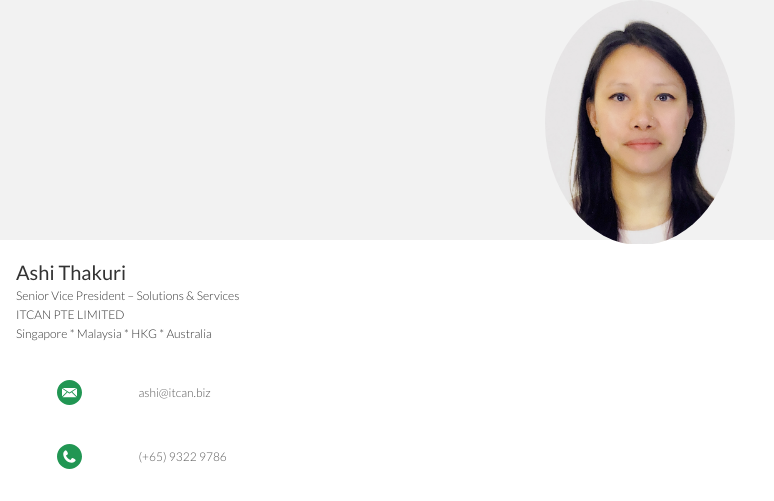
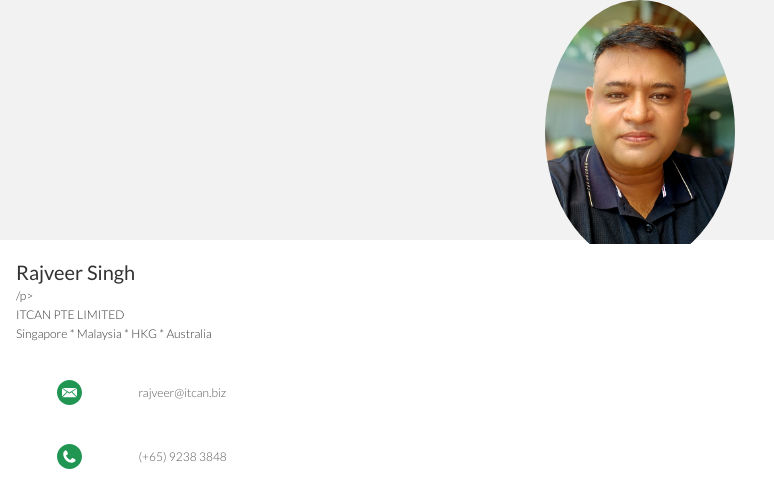
Before and after one commit to itcannamecard/Rajveer-Singh, a plain HTML site: page index.html in a window 1280 px wide. Shown: the top 501 px of the page, 0-774 px from the left. Drawn offline with Linux system fonts and the light colour scheme; a web font is replaced by a local one.

Commit message:
Update index.html

```diff
--- a/index.html
+++ b/index.html
@@ -14,7 +14,7 @@
 			<div class="row">
 				<div class="col"></div>
 				<div class="col is-5">
-					<img class="profile-pic" src="WeChat Image_20201210151257.jpg" alt="Profile Picture">
+					<img class="profile-pic" src="Rajveer.jpeg" alt="Profile Picture">
 				</div>
 				<div class="col"></div>
 			</div>
@@ -25,8 +25,8 @@
 		<div class="container">
 			<div class="row name-title-company">
 				<div class="col is-6">
-					<p class="text-name">Ashi Thakuri</p>
-					<p class="text-title-company">Senior Vice President – Solutions & Services</p>
+					<p class="text-name">Rajveer Singh</p>
+					<p class="text-title-company">/p>
 					<p class="text-title-company">ITCAN PTE LIMITED</p>
 					<p class="text-title-company">Singapore	*	Malaysia	*	HKG	*	Australia
 				</div>
@@ -38,14 +38,14 @@
 	</section>
 
 	<section class="bg-color-white secondary-info">
-		<a href="mailto:ashi@itcan.biz">
+		<a href="mailto:rajveer@itcan.biz">
 			<div class="container">
 				<div class="row detail">
 					<div class="col">
 						<img src="assets/icon-email.svg" alt="Email Icon"">
 					</div>
 					<div class="col is-8">
-						<p class="text-detail">ashi@itcan.biz</p>
+						<p class="text-detail">rajveer@itcan.biz</p>
 					</div>
 					<div class="col">
 						<img src="assets/right-arrow.svg" alt="Right Arrow" height="50%" width="40%">
@@ -56,14 +56,14 @@
 	</section>
 
 	<section class="bg-color-white secondary-info">
-		<a href="tel:+6593229786">
+		<a href="tel+65 9238 3848">
 			<div class="container">
 				<div class="row detail">
 					<div class="col">
 						<img src="assets/icon-phone.svg" alt="Phone Icon"">
 					</div>
 					<div class="col is-8">
-						<p class="text-detail">(+65) 9322 9786</p>
+						<p class="text-detail">(+65) 9238 3848</p>
 					</div>
 					<div class="col">
 						<img src="assets/right-arrow.svg" alt="Right Arrow" height="50%" width="40%">
```
